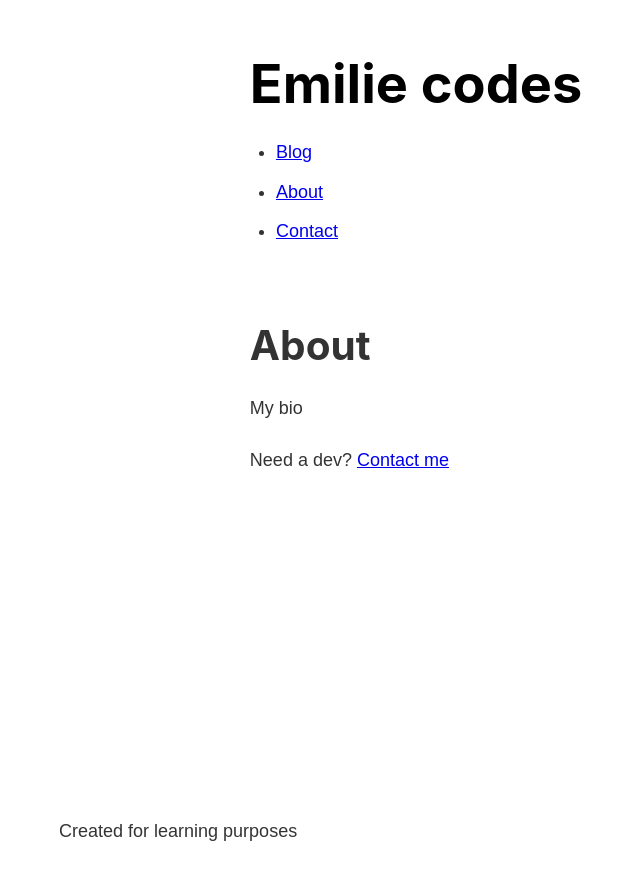
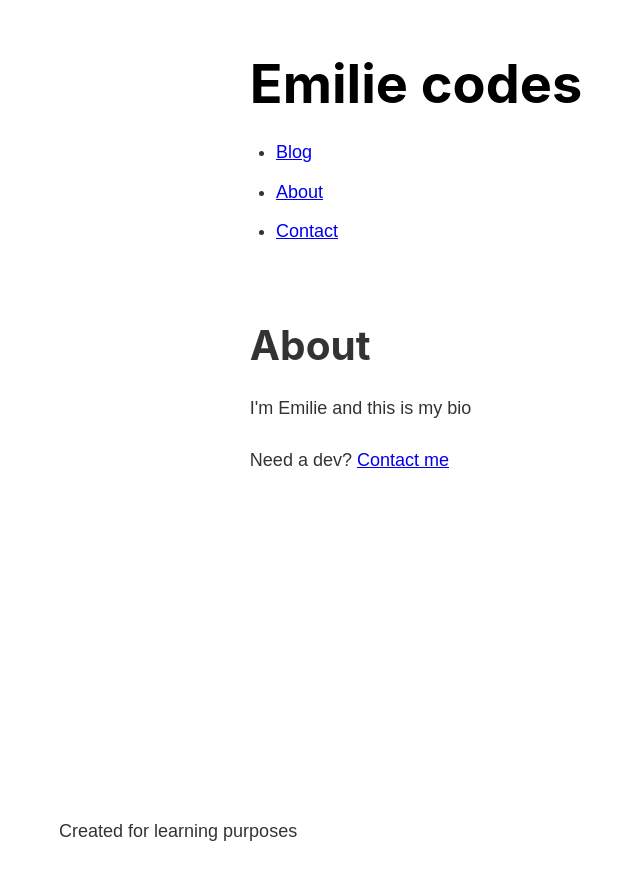
Before and after one commit to AdamanskaHub/gatsby-mine, a Gatsby site: page /about in a window 1280 px wide. Shown: the whole page, without its empty margins (224-864 px from the left). Built offline with nearby package versions, Linux system fonts and the light colour scheme; Gatsby itself is replaced by a stand-in of ours.

Commit message:
Playground installed

```diff
--- a/package.json
+++ b/package.json
@@ -6,7 +6,7 @@
   "license": "MIT",
   "scripts": {
     "build": "gatsby build",
-    "develop": "gatsby develop",
+    "develop": "env-cmd -f .env.development gatsby develop",
     "format": "prettier --write \"**/*.{js,jsx,json,md}\"",
     "start": "npm run develop",
     "serve": "gatsby serve",
@@ -20,6 +20,7 @@
     "react-dom": "^16.9.0"
   },
   "devDependencies": {
+    "env-cmd": "^10.0.1",
     "prettier": "^1.18.2"
   },
   "repository": {
--- a/src/pages/about.js
+++ b/src/pages/about.js
@@ -1,12 +1,23 @@
 import React from 'react'
-import { Link } from 'gatsby'
+import { Link, graphql, useStaticQuery } from 'gatsby'
 import Layout from '../components/layout'
 
 const AboutPage = () => {
+
+    const data = useStaticQuery(graphql`
+        query {
+            site {
+                siteMetadata {
+                    author
+                }
+            }
+        }
+    `)
+
     return (
         <Layout>
             <h1>About</h1>
-            <p>My bio</p>
+            <p>I'm {data.site.siteMetadata.author} and this is my bio</p>
             <p>Need a dev? <Link to='/contact'>Contact me</Link></p>
         </Layout>
     )
```
Also changed, not shown: 2 other files.
